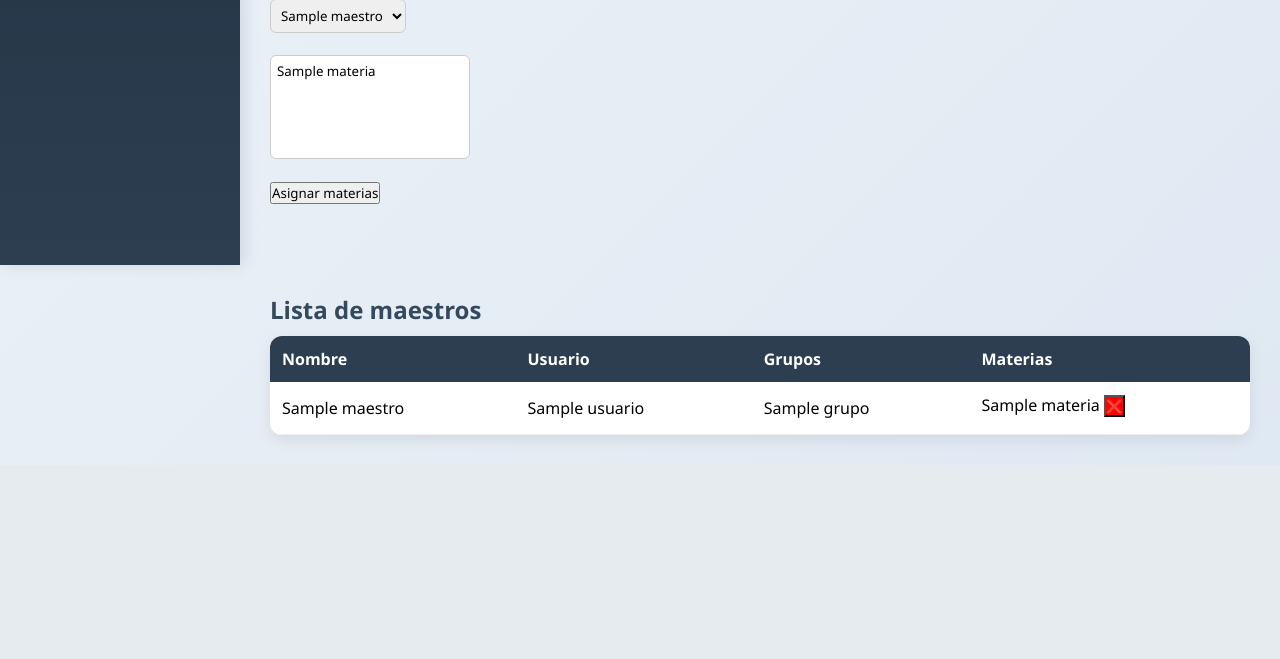
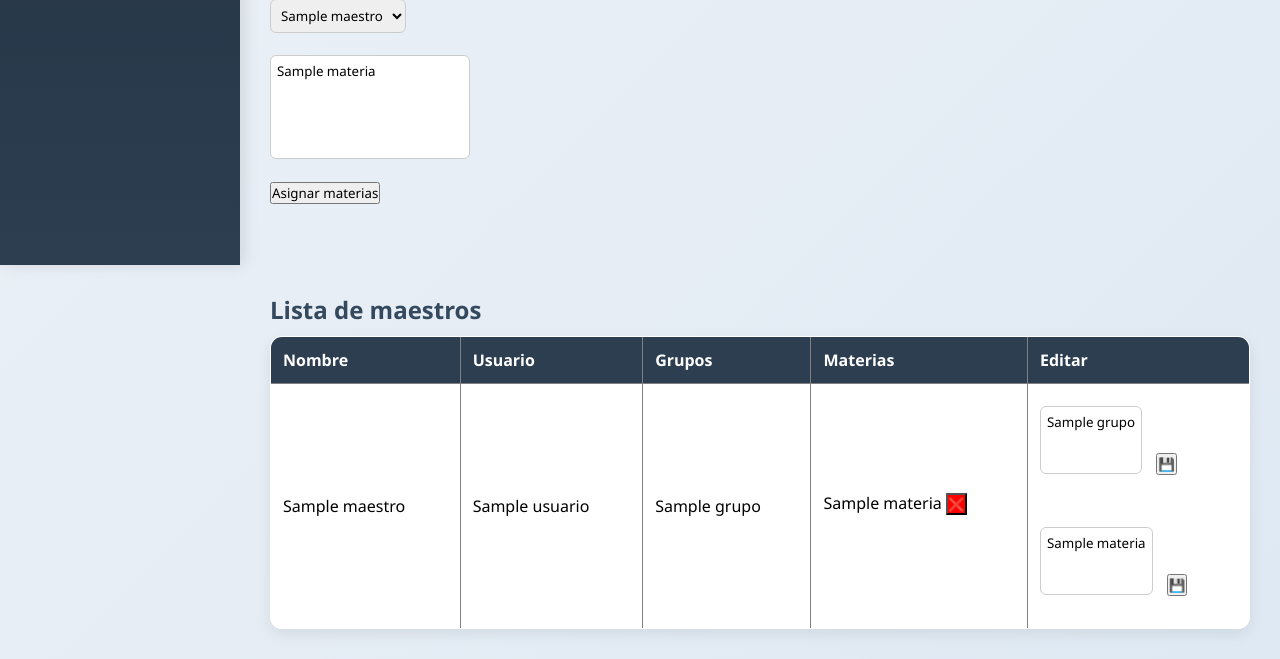
Before and after one commit to computacioneizi85-oss/control-escolar, a Flask app: page /admin/maestros in a window 1280 px wide. Shown: the part 535-1194 px from the top of the page. Before the commit the page ends 979 px from the top, so only its background shows below. Run offline with Flask 3, Linux system fonts and the light colour scheme; the visitor is signed in with stand-in values (Sample User, id 1); a database or web service that is not in the repository returns one stand-in record (values such as "Sample title").

Commit message:
arreglando dash 5

```diff
--- a/routes/admin_routes.py
+++ b/routes/admin_routes.py
@@ -76,6 +76,42 @@ def asignar_grupo_maestro():
     maestros.update_one(
         {"_id": ObjectId(maestro_id)},
         {"$set": {"grupos": grupos_actuales}}
+    )
+
+    return redirect(url_for("admin.ver_maestros"))
+
+
+# ================= EDITAR GRUPOS =================
+@admin_bp.route("/editar_grupos_maestro", methods=["POST"])
+def editar_grupos_maestro():
+
+    if not verificar_admin():
+        return redirect(url_for("auth.login"))
+
+    maestro_id = request.form.get("maestro_id")
+    grupos_sel = request.form.getlist("grupos")
+
+    maestros.update_one(
+        {"_id": ObjectId(maestro_id)},
+        {"$set": {"grupos": grupos_sel}}
+    )
+
+    return redirect(url_for("admin.ver_maestros"))
+
+
+# ================= EDITAR MATERIAS =================
+@admin_bp.route("/editar_materias_maestro", methods=["POST"])
+def editar_materias_maestro():
+
+    if not verificar_admin():
+        return redirect(url_for("auth.login"))
+
+    maestro_id = request.form.get("maestro_id")
+    materias_sel = request.form.getlist("materias")
+
+    maestros.update_one(
+        {"_id": ObjectId(maestro_id)},
+        {"$set": {"materias": materias_sel}}
     )
 
     return redirect(url_for("admin.ver_maestros"))
@@ -250,7 +286,7 @@ def ver_citatorios():
     return render_template(
         "citatorios.html",
         citatorios=list(citatorios.find()),
-        alumnos=list(alumnos.find())  # 🔥 FIX
+        alumnos=list(alumnos.find())
     )
 
 
--- a/templates/maestros.html
+++ b/templates/maestros.html
@@ -35,23 +35,15 @@ ASIGNAR GRUPO (SE CONSERVA)
 <form action="/asignar_grupo_maestro" method="POST">
 
 <select name="maestro">
-
 {% for maestro in maestros %}
-<option value="{{ maestro._id }}">
-{{ maestro.nombre }}
-</option>
+<option value="{{ maestro._id }}">{{ maestro.nombre }}</option>
 {% endfor %}
-
 </select>
 
 <select name="grupo">
-
 {% for grupo in grupos %}
-<option value="{{ grupo.nombre }}">
-{{ grupo.nombre }}
-</option>
+<option value="{{ grupo.nombre }}">{{ grupo.nombre }}</option>
 {% endfor %}
-
 </select>
 
 <button type="submit">Asignar grupo</button>
@@ -63,7 +55,7 @@ ASIGNAR GRUPO (SE CONSERVA)
 
 
 <!-- =========================
-🔥 ASIGNAR MATERIAS
+ASIGNAR MATERIAS
 ========================= -->
 
 <h2>Asignar materias a maestro</h2>
@@ -71,25 +63,17 @@ ASIGNAR GRUPO (SE CONSERVA)
 <form action="/admin/asignar_materias" method="POST">
 
 <select name="maestro_id" required>
-
 {% for maestro in maestros %}
-<option value="{{ maestro._id }}">
-{{ maestro.nombre }}
-</option>
+<option value="{{ maestro._id }}">{{ maestro.nombre }}</option>
 {% endfor %}
-
 </select>
 
 <br><br>
 
 <select name="materias" multiple size="5" style="width:200px;">
-
 {% for materia in materias %}
-<option value="{{ materia.nombre }}">
-{{ materia.nombre }}
-</option>
+<option value="{{ materia.nombre }}">{{ materia.nombre }}</option>
 {% endfor %}
-
 </select>
 
 <br><br>
@@ -108,13 +92,14 @@ LISTA
 
 <h2>Lista de maestros</h2>
 
-<table>
+<table border="1" style="width:100%;">
 
 <tr>
 <th>Nombre</th>
 <th>Usuario</th>
 <th>Grupos</th>
 <th>Materias</th>
+<th>Editar</th>
 </tr>
 
 {% for maestro in maestros %}
@@ -124,6 +109,11 @@ LISTA
 <td>{{ maestro.nombre }}</td>
 
 <td>{{ maestro.usuario }}</td>
+
+
+<!-- =========================
+GRUPOS
+========================= -->
 
 <td>
 
@@ -138,7 +128,10 @@ Sin grupos
 </td>
 
 
-<!-- 🔥 MATERIAS -->
+<!-- =========================
+MATERIAS
+========================= -->
+
 <td>
 
 {% if maestro.materias %}
@@ -168,6 +161,57 @@ Sin materias
 
 </td>
 
+
+<!-- =========================
+🔥 EDITAR (NUEVO)
+========================= -->
+
+<td>
+
+<!-- 🔥 EDITAR GRUPOS -->
+<form action="/admin/editar_grupos_maestro" method="POST">
+
+<input type="hidden" name="maestro_id" value="{{ maestro._id }}">
+
+<select name="grupos" multiple size="3">
+
+{% for grupo in grupos %}
+<option value="{{ grupo.nombre }}"
+{% if maestro.grupos and grupo.nombre in maestro.grupos %}selected{% endif %}>
+{{ grupo.nombre }}
+</option>
+{% endfor %}
+
+</select>
+
+<button type="submit">💾</button>
+
+</form>
+
+<br>
+
+<!-- 🔥 EDITAR MATERIAS -->
+<form action="/admin/editar_materias_maestro" method="POST">
+
+<input type="hidden" name="maestro_id" value="{{ maestro._id }}">
+
+<select name="materias" multiple size="3">
+
+{% for materia in materias %}
+<option value="{{ materia.nombre }}"
+{% if maestro.materias and materia.nombre in maestro.materias %}selected{% endif %}>
+{{ materia.nombre }}
+</option>
+{% endfor %}
+
+</select>
+
+<button type="submit">💾</button>
+
+</form>
+
+</td>
+
 </tr>
 
 {% endfor %}
```
